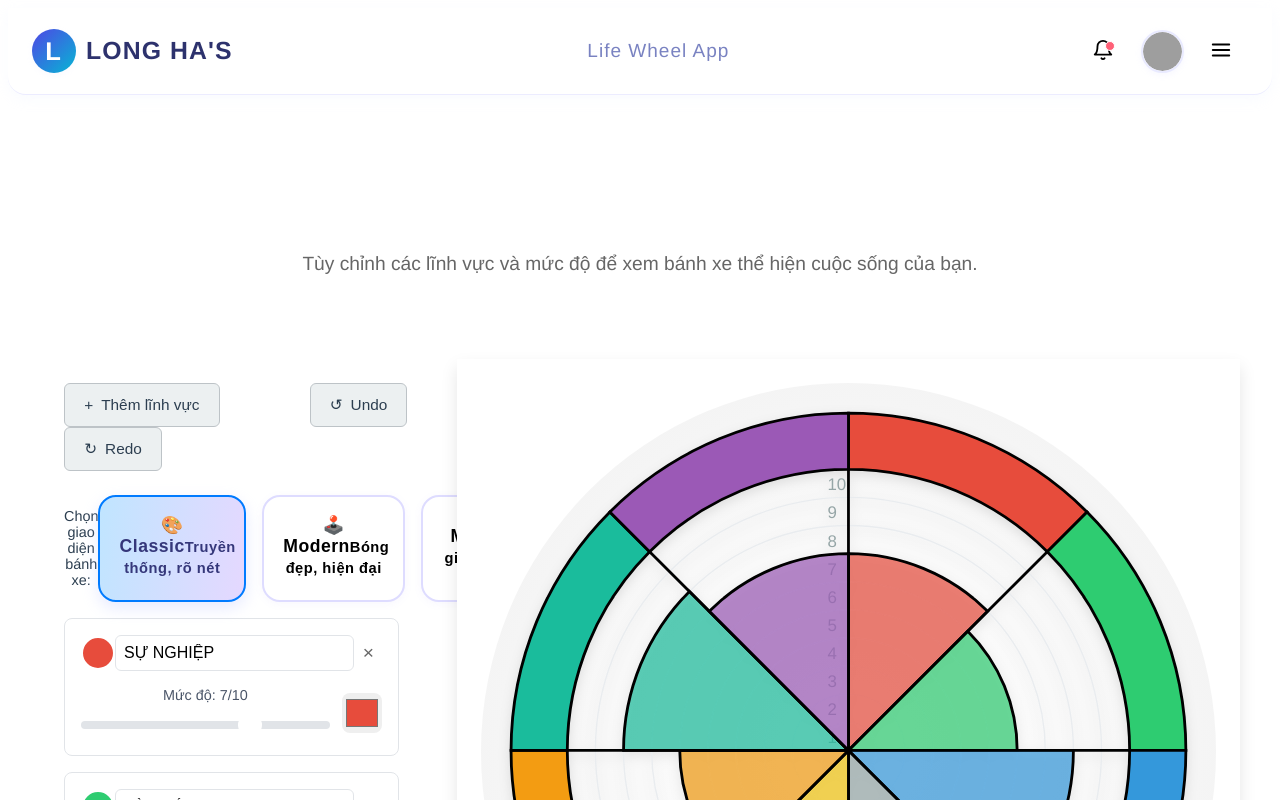
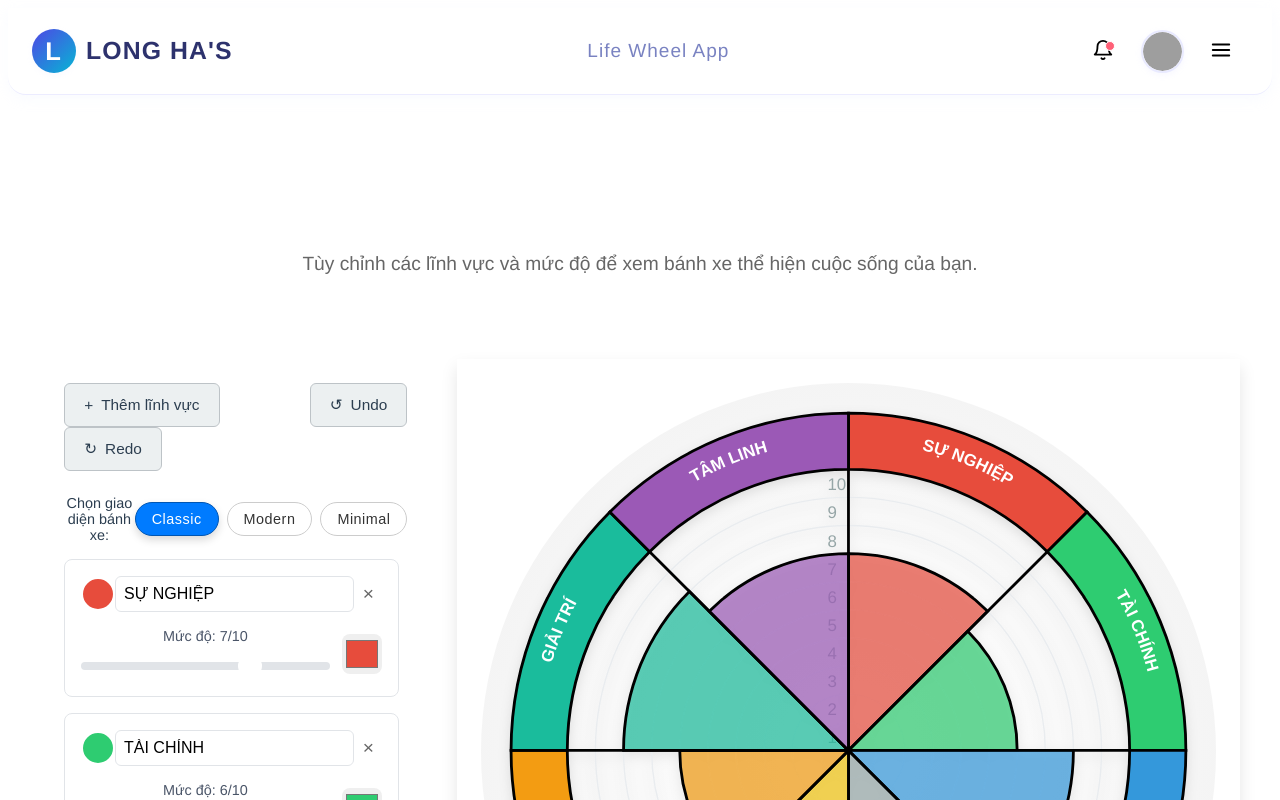
Before and after one commit to longhangoc/vue, a Vue app: page / in a window 1280 px wide. Shown: the top 800 px of the page. Built offline with nearby package versions, Linux system fonts and the light colour scheme; grey boxes are pictures that could not be loaded.

Commit message:
Update HelloWorld.vue

```diff
--- a/src/components/HelloWorld.vue
+++ b/src/components/HelloWorld.vue
@@ -25,25 +25,13 @@
         <!-- Wheel Mode Switch: Segmented Control -->
         <div class="wheel-mode-switch">
           <span class="mode-label">Chọn giao diện bánh xe:</span>
-          <div class="mode-buttons fancy-modes">
+          <div class="mode-buttons">
             <button :class="{'mode-button': true, active: wheelMode==='classic'}"
-                    @click="setWheelMode('classic')">
-              <span class="mode-emoji">🎨</span>
-              <span>Classic</span>
-              <small class="mode-caption">Truyền thống, rõ nét</small>
-            </button>
+                    @click="setWheelMode('classic')">Classic</button>
             <button :class="{'mode-button': true, active: wheelMode==='modern'}"
-                    @click="setWheelMode('modern')">
-              <span class="mode-emoji">🕹️</span>
-              <span>Modern</span>
-              <small class="mode-caption">Bóng đẹp, hiện đại</small>
-            </button>
+                    @click="setWheelMode('modern')">Modern</button>
             <button :class="{'mode-button': true, active: wheelMode==='minimal'}"
-                    @click="setWheelMode('minimal')">
-              <span class="mode-emoji">📊</span>
-              <span>Minimal</span>
-              <small class="mode-caption">Tối giản, tối ưu in ấn</small>
-            </button>
+                    @click="setWheelMode('minimal')">Minimal</button>
           </div>
         </div>
 
@@ -278,14 +266,14 @@ export default {
         }
         const path = document.createElementNS("http://www.w3.org/2000/svg", "path");
         path.setAttribute("id", pathId);
-        path.setAttribute("d", `M ${pathStart.x} ${pathStart.y} A ${textRadius} ${textRadius} 0 ${isBottomHalf ? 0 : 1} ${pathEnd.x} ${pathEnd.y}`);
+        path.setAttribute("d", `M ${pathStart.x} ${pathStart.y} A ${textRadius} ${textRadius} 0 0 ${isBottomHalf ? 0 : 1} ${pathEnd.x} ${pathEnd.y}`);
         path.setAttribute("fill", "none");
         defs.appendChild(path);
         const textEl = document.createElementNS("http://www.w3.org/2000/svg", "text");
         textEl.setAttribute("fill", "#fff");
         textEl.setAttribute("font-size", "12px");
         textEl.setAttribute("font-weight", "bold");
-        const textPathElement = document.createElementNS("http://www.w3.org/1999/xlink", "textPath");
+        const textPathElement = document.createElementNS("http://www.w3.org/2000/svg", "textPath");
         textPathElement.setAttributeNS("http://www.w3.org/1999/xlink", "xlink:href", `#${pathId}`);
         textPathElement.setAttribute("startOffset", "50%");
         textPathElement.setAttribute("text-anchor", "middle");
@@ -615,37 +603,37 @@ body {
 
 .mode-buttons {
   display: flex;
-  gap: 1rem;
+  gap: 0.5rem;
 }
+
 .mode-button {
-  min-width: 100px;
-  min-height: 48px;
-  padding: 0.5rem 1.2rem 0.7rem 1.2rem;
-  font-size: 1.1rem;
-  border: 2px solid #dedcff;
+  padding: 0.5rem 1rem;
+  border: 1px solid #ccc;
   background: #fff;
-  border-radius: 18px;
-  font-weight: bold;
+  border-radius: 999px;
+  font-size: 0.9rem;
   letter-spacing: 0.5px;
-  box-shadow: 0 2px 9px rgba(136,123,233,0.06);
   cursor: pointer;
-  transition: box-shadow 0.22s, background 0.22s, color 0.22s, border 0.22s;
+  transition: background 0.3s ease, border 0.3s ease, color 0.3s ease, box-shadow 0.3s ease;
+  color: #333; /* Màu chữ mặc định */
   outline: none;
 }
-.mode-button.active {
-  background: linear-gradient(98deg, #c0e5ff 0%, #e5d8ff 100%);
-  border-color: #007bff;
-  color: #35377a;
-  box-shadow: 0 6px 16px 0 #B8BFFF55;
-}
+
 .mode-button:focus {
   outline: none;
-  box-shadow: 0 0 0 3px #b1e1ffcc;
+  box-shadow: 0 0 0 3px rgba(0, 123, 255, 0.3);
 }
+
 .mode-button:hover {
-  background: #f7faff;
-  border-color: #b390fb;
-  color: #443663;
+  background: #f0f0f0; /* Màu khi hover nhẹ nhàng */
+  border-color: #bbb;
+}
+
+.mode-button.active {
+  background: #007bff; /* Màu nền khi chọn */
+  border-color: #0056b3;
+  color: #fff; /* Đảm bảo chữ luôn hiển thị rõ ràng */
+  box-shadow: 0 4px 8px rgba(0, 0, 0, 0.15);
 }
 
 /* Areas Container */
```
